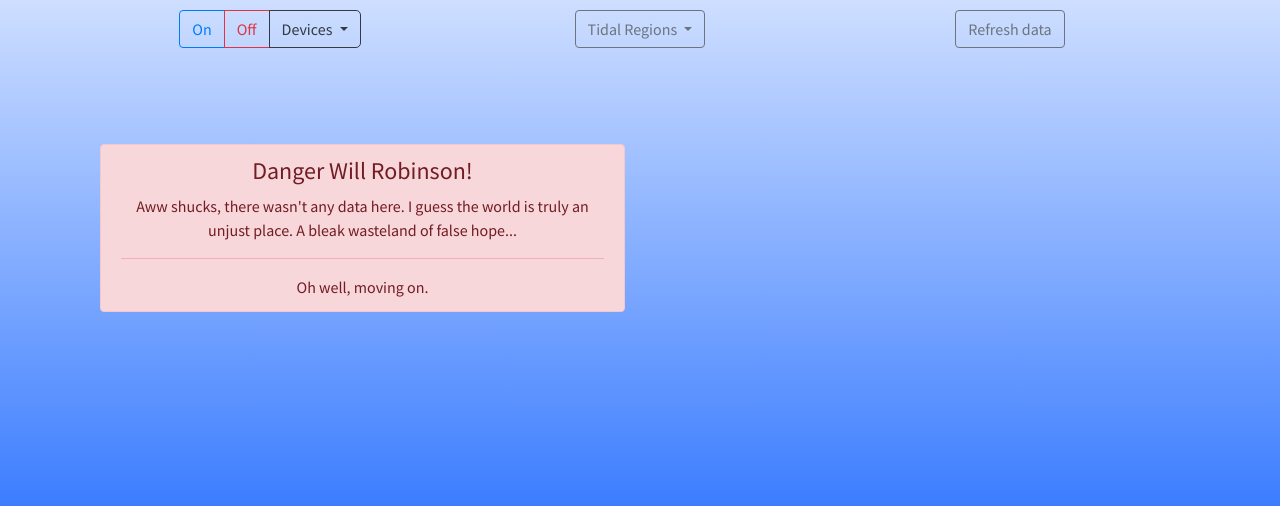
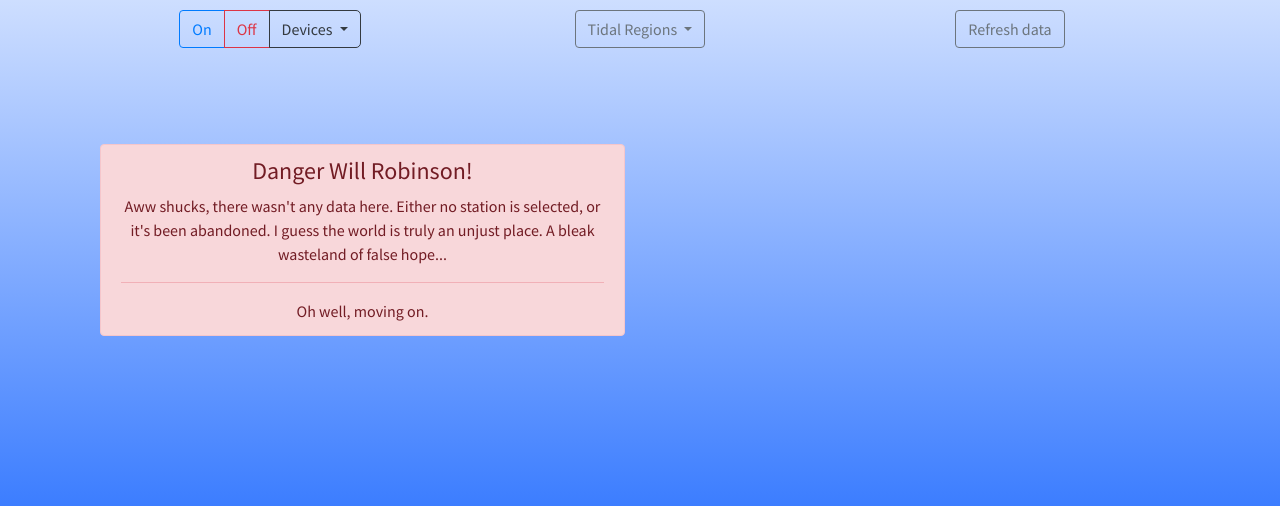
Before and after one commit to insightbulb/insightbulb, a Flask app: page /show-tide-extrema in a window 1280 px wide. Shown: the part 172-678 px from the top of the page. Run offline with Flask 2, Linux system fonts and the light colour scheme; parts of the project's set-up code (start-up, migrations or seed data) failed here and were passed over; some libraries are stand-ins or nearby versions.

Commit message:
index.html: Update error message.

```diff
--- a/templates/index.html
+++ b/templates/index.html
@@ -98,8 +98,8 @@
                     {% if not tide_times %}
                         <div class="alert alert-danger" role="alert">
                             <h4 class="alert-heading">Danger Will Robinson!</h4>
-                            <p>Aww shucks, there wasn't any data here.  I guess the world is truly an unjust
-                            place.  A bleak wasteland of false hope...</p>
+                            <p>Aww shucks, there wasn't any data here.  Either no station is selected, or it's been
+                                abandoned.  I guess the world is truly an unjust place.  A bleak wasteland of false hope...</p>
                             <hr>
                             <p class="mb-0">Oh well, moving on.</p>
                         </div>
```
